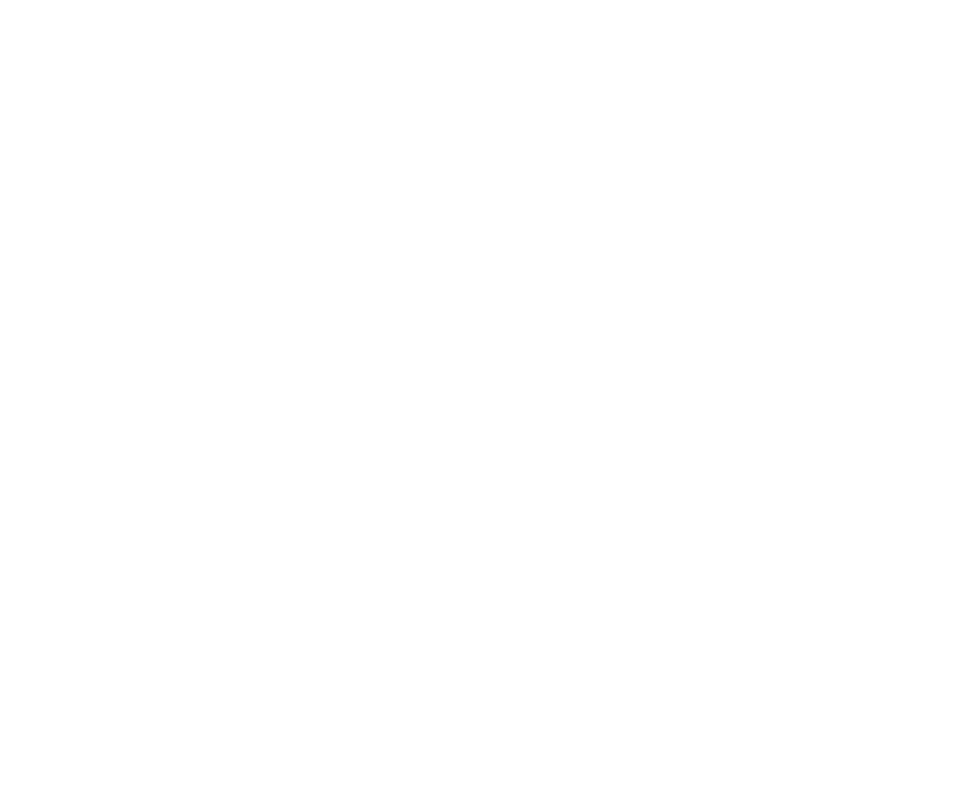
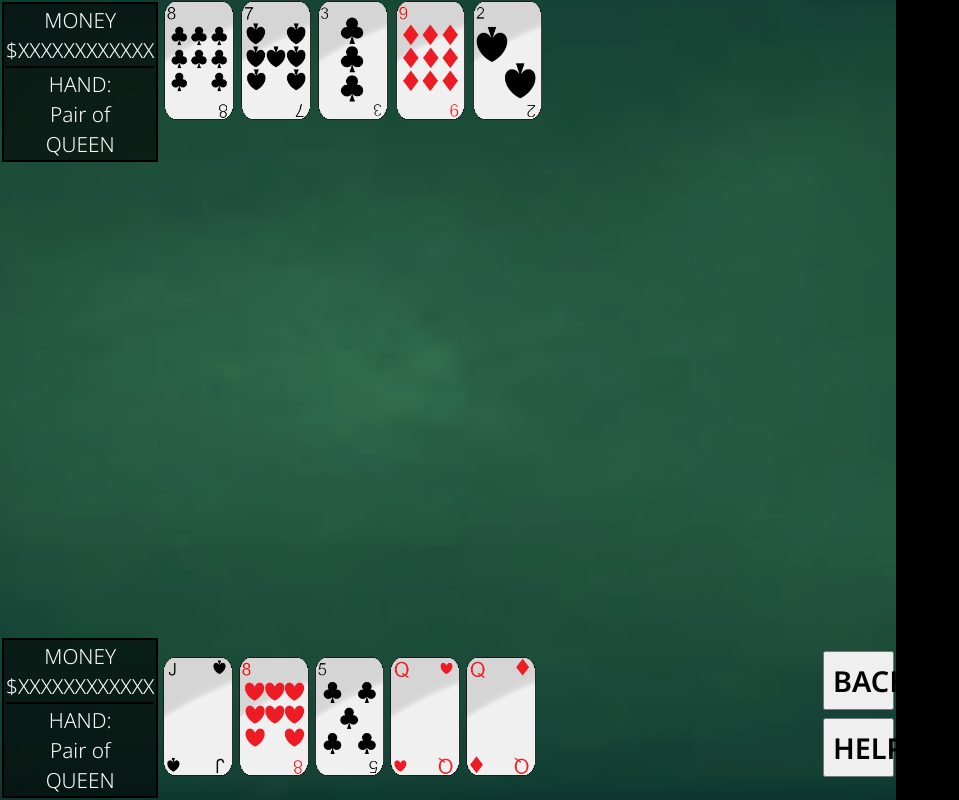
Before and after one commit to WendigoCompany/CasinoNeptunia, a React (Create React App) app: page / in a window 1280 px wide. Shown: the whole page, without its empty margins (0-959 px from the left). Built offline with nearby package versions, Linux system fonts and the light colour scheme.

Commit message:
Trabajando en UI de Mesa

```diff
--- a/src/App.jsx
+++ b/src/App.jsx
@@ -2,6 +2,7 @@
 import Poker from "./Games/Poker/Component";
 import PPT from "./Games/PPT/Component";
 
+import "./Css/main.css"
 
 export default function App(){
     return <>
--- /dev/null
+++ b/src/Css/basic.css
@@ -0,0 +1,60 @@
+.bim {
+    background-size: cover;
+    background-repeat: no-repeat;
+    background-position: center;
+}
+
+.pabs {
+    position: absolute;
+}
+
+.w100 {
+    width: 100%;
+}
+
+.h100 {
+    height: 100%;
+}
+
+.dinl{
+    display: inline;
+}
+
+.dinlbl{
+    display: inline-block;
+}
+
+.point{
+    cursor: pointer;
+}
+
+.txalil{
+    text-align: left;
+}
+
+.txalir{
+    text-align: right;
+}
+
+.txalic{
+    text-align: center;
+}
+
+/* FONTS */
+.btn-txt{
+    font-family: "Noto Sans", sans-serif;
+    font-optical-sizing: auto;
+    font-weight: 600;
+    font-style: normal;
+    font-variation-settings:
+      "wdth" 100;
+}
+
+.b-txt-1{
+    font-family: "Noto Sans", sans-serif;
+    font-optical-sizing: auto;
+    font-weight: 300;
+    font-style: normal;
+    font-variation-settings:
+      "wdth" 100;
+}
--- /dev/null
+++ b/src/Css/main.css
@@ -0,0 +1,7 @@
+@import url('./fonts.css');
+@import url('./basic.css');
+
+*{
+    margin: 0;
+    padding: 0;
+}
--- /dev/null
+++ b/src/Games/Assets/Components.jsx
@@ -0,0 +1,15 @@
+import "./Style.css"
+import mat from "../../Assets/Backgrounds/Mesa.png"
+
+export function PlayMat ({children}){
+    return <div className="play-mat bim pabs" style={{"background-image": `url('${mat}')`}}>
+        {children}
+    </div>
+}
+
+
+export function Waifu ({children}){
+    return <div className="waifu-stand pabs">
+            {children}
+    </div>
+}
--- /dev/null
+++ b/src/Games/Assets/Style.css
@@ -0,0 +1,72 @@
+.play-mat {
+    width: 70%;
+    height: 100%;
+}
+
+.waifu-stand {
+    width: 30%;
+    height: 100%;
+    background-color: black;
+    right: 0%;
+}
+
+#CPU-HAND {
+    top: 0%;
+
+}
+
+.table-hand {
+    width: 100%;
+
+}
+
+.table-hand-user{
+    bottom: 0%;
+}
+
+.table-hand tr td:nth-child(1) {
+    width: 15%;
+}
+
+.table-hand tr td:nth-child(2) {
+    width: 77%;
+
+}
+
+.table-hand tr td:nth-child(3) {
+    width: 8%;
+}
+
+
+.card-cont {
+    height: 15vh;
+    margin: 0% .3%;
+    opacity: 0;
+    transition: opacity .3s;
+}
+
+
+
+
+.help-button{
+    font-size: 1.8rem;
+    padding: 10%;
+    width: 90%;
+    margin-bottom: 10%;
+}
+
+
+.cpu-info-hand , .user-info-hand{
+    vertical-align: top;
+    border: 2px solid black;
+    font-size: 1.3rem;
+    color: #ffffff;
+    background-color: #00000097;
+    height: 15vh;
+}
+
+.bet-container{
+    width: 100%;
+    height: 60vh;
+    bottom: 20vh;
+}
--- a/src/Games/Poker/Component.jsx
+++ b/src/Games/Poker/Component.jsx
@@ -1,4 +1,5 @@
 import { countRepeat, SortMayor, SortMenor } from "../../Tools/tools";
+import { PlayMat, Waifu } from "../Assets/Components";
 import Cards_Assets from "../Card_Assets"
 import random from "../random"
 
@@ -21,6 +22,8 @@
     let DECK = []
     let ORIGINAL_DECK = []
     //CARTAS
+
+    let cartsToReturn = []
 
 
     const Scale = [
@@ -58,7 +61,7 @@
                 }
 
                 if (card_repeated) {
-                    return { bool: true, scalevalue: card_repeated, scalename: 'Pair of ' + specialValues(card_repeated), id: 1 };
+                    return { bool: true, scalevalue: card_repeated, scalename: 'Pair of -' + specialValues(card_repeated), id: 1 };
 
                 } else {
                     return { bool: false };
@@ -110,7 +113,7 @@
                 }
 
                 if (card_repeated) {
-                    return { bool: true, scalevalue: card_repeated, scalename: 'Trio of ' + specialValues(card_repeated), id: 3 };
+                    return { bool: true, scalevalue: card_repeated, scalename: 'Trio of -' + specialValues(card_repeated), id: 3 };
 
                 } else {
                     return { bool: false };
@@ -166,7 +169,7 @@
 
                 }
 
-                return { bool: true, scalevalue: Scale[0].vali(HAND).scalevalue, scalename: 'Flush of ' + specialValues(palo), id: 5 };
+                return { bool: true, scalevalue: Scale[0].vali(HAND).scalevalue, scalename: 'Flush of -' + specialValues(palo), id: 5 };
 
             }, id: 5
         },
@@ -195,7 +198,7 @@
                 }
 
                 if (card_repeated) {
-                    return { bool: true, scalevalue: card_repeated, scalename: 'Poker of ' + specialValues(card_repeated), id: 7 };
+                    return { bool: true, scalevalue: card_repeated, scalename: 'Poker of -' + specialValues(card_repeated), id: 7 };
 
                 } else {
                     return { bool: false };
@@ -207,7 +210,7 @@
             name: 'Straight Flush', vali: (HAND) => {
                 const flush = Scale[5].vali(HAND);
                 const straight = Scale[4].vali(HAND);
-                if(flush.bool && straight.bool){
+                if (flush.bool && straight.bool) {
 
                     return { bool: true, scalevalue: straight.scalevalue, scalename: 'Straight Flush - ' + `${straight.scalename.split("-")[1]}`, id: 8 };
                 }
@@ -223,7 +226,7 @@
                 const flush = Scale[5].vali(HAND);
                 let RV = SortMenor(ReplaceAs(Raw_Values(HAND)));
                 if (flush.bool && RV.indexOf(10) != -1 && RV.indexOf(11) != -1 && RV.indexOf(12) != -1 && RV.indexOf(13) != -1 && RV.indexOf(14) != -1) {
-                    return { bool: true, scalevalue: 14, scalename: 'Royal Flush', id: 9 };
+                    return { bool: true, scalevalue: 14, scalename: 'Royal Flush-', id: 9 };
                 }
                 return { bool: false };
             }, id: 9
@@ -335,16 +338,29 @@
 
 
 
-        HAND = [
-            { val: 11, palo: 'T' },
-            { val: 10, palo: 'T' },
-            { val: 12, palo: 'T' },
-            { val: 1, palo: 'T' },
-            { val: 13, palo: 'T' },
+        // HAND = [
+        //     { val: 3, palo: 'D' },
+        //     { val: 3, palo: 'C' },
+        //     { val: 1, palo: 'T' },
+        //     { val: 1, palo: 'T' },
+        //     { val: 3, palo: 'T' },
 
-        ]
+        // ]
 
-        console.log(Scale[9].vali(HAND));
+        let results = undefined;
+        for (let i = 0; i < Scale.length; i++) {
+            const res = Scale[i].vali(HAND)
+            if (res.bool) {
+                results = res
+            }
+
+        }
+
+        return results
+        // console.log("*********************************");
+        // console.log(HAND);
+        // console.log(results);
+        // console.log("*********************************");
 
         //usar unshift
 
@@ -395,6 +411,13 @@
 
     */
 
+    // Se compara el valor del trío en cada Full House. El que tenga el trío de mayor valor gana. Por ejemplo:
+
+    // K-K-K 7-7 vence a Q-Q-Q 8-8, porque el trío de reyes es superior al de reinas.
+
+    // Si ambos jugadores tienen el mismo trío, entonces se compara el valor del par. El jugador con el par más alto gana. Ejemplo:
+
+    // 10-10-10 A-A vence a 10-10-10 K-K, porque el par de ases es superior al par de reyes.
 
 
     // High Card
@@ -453,8 +476,9 @@
     //START
 
 
- //SI 2 ROYAL FLUSH, GANA EL JUGADOR
+    //SI 2 ROYAL FLUSH, GANA EL JUGADOR
     if (ORIGINAL_DECK.length == 0) {
+
         for (let i = 0; i < 12; i++) {
             ORIGINAL_DECK.push({
                 val: i + 1,
@@ -483,15 +507,168 @@
     }
 
     New_Hand()
+
+
     // debug()
 
 
     //START
     return <div>
+        <PlayMat>
 
+            <table className="table-hand pabs">
+                <tr>
+                    <td className="cpu-info-hand txalic">
+                        <table className="table-info">
+                            <tr>
+                                <td>
+                                    <label htmlFor="" className="b-txt-1">MONEY</label>
+                                </td>
+                            </tr>
+                            <tr>
+                                <td>
+                                    <label htmlFor="" className="b-txt-1">${"XXXXXXXXXXXX"}</label>
+                                </td>
+
+                            </tr>
+                            <hr color="black" />
+                            <tr>
+                                <td>
+                                    <label htmlFor="" className="b-txt-1">HAND:</label>
+                                </td>
+                            </tr>
+                            <tr>
+                                <td>
+                                    <label htmlFor="" className="b-txt-1">{USER_VALUE.scalename.split("-")[0]}</label>
+                                </td>
+
+                            </tr>
+                            <tr>
+                                <td>
+                                    <label htmlFor="" className="b-txt-1">{USER_VALUE.scalename.split("-")[1]}</label>
+                                </td>
+
+                            </tr>
+                        </table>
+                    </td>
+                    <td>
+                        <div id="CPU-HAND" className="pabs w100">
+                            <HAND_Compo HAND={CPU_HAND} id={'CPU'}></HAND_Compo>
+                        </div>
+                    </td>
+                    <td className="txalir">
+
+                    </td>
+                </tr>
+            </table>
+
+        <div className="bet-container pabs">
+
+        </div>
+
+            <table className="table-hand pabs table-hand-user">
+                <tr>
+                    <td className=" user-info-hand txalic">
+                        <table className="table-info">
+                            <tr>
+                                <td>
+                                    <label htmlFor="" className="b-txt-1">MONEY</label>
+                                </td>
+                            </tr>
+                            <tr>
+                                <td>
+                                    <label htmlFor="" className="b-txt-1">${"XXXXXXXXXXXX"}</label>
+                                </td>
+
+                            </tr>
+                            <hr color="black" />
+                            <tr>
+                                <td>
+                                    <label htmlFor="" className="b-txt-1">HAND:</label>
+                                </td>
+                            </tr>
+                            <tr>
+                                <td>
+                                    <label htmlFor="" className="b-txt-1">{USER_VALUE.scalename.split("-")[0]}</label>
+                                </td>
+
+                            </tr>
+                            <tr>
+                                <td>
+                                    <label htmlFor="" className="b-txt-1">{USER_VALUE.scalename.split("-")[1]}</label>
+                                </td>
+
+                            </tr>
+                        </table>
+                    </td>
+                    <td>
+                        <div id="USER-HAND">
+                            <HAND_Compo HAND={USER_HAND} id={'USER'}></HAND_Compo>
+                        </div>
+                    </td>
+                    <td className="txalir">
+                               <button onClick={()=>{
+                            alert(1)
+                        }} className="point help-button btn-txt">BACK</button>
+                        <button className="point help-button btn-txt">HELP</button>
+                    </td>
+                </tr>
+            </table>
+
+        </PlayMat>
+        <Waifu></Waifu>
     </div>
 
 
 
 
 }
+
+function HAND_Compo({ HAND, id }) {
+    console.log(HAND);
+    const BUILD_CARDS = () => {
+        const HAND_COMPONENTS = [];
+        for (let i = 0; i < HAND.length; i++) {
+            HAND_COMPONENTS.push(
+                <div id={`card-${id}-${i}`} className="dinlbl card-cont">
+                    <CARD CARD={HAND[i]} id={id} />
+                </div>
+            )
+
+        }
+
+
+        let ci = 0;
+        let int = setInterval(() => {
+            document.getElementById(`card-${id}-${ci}`).style.opacity = 1;
+            ci++
+
+            if (ci == HAND.length) {
+                clearInterval(int)
+            }
+        }, 250);
+        return HAND_COMPONENTS
+    }
+    return <div>
+        {BUILD_CARDS()}
+    </div>
+}
+
+function CARD({ CARD, id }) {
+    return <img className={`${id == 'USER' ? 'point' : ''} w100 h100`} data-active="f" style={{ top: "-20%" }} onClick={(e) => {
+        // e.target.style
+        if(id == 'USER'){
+            if (e.target.getAttribute('data-active') == 'f') {
+                e.target.style.position = "relative";
+                e.target.setAttribute('data-active', 't')
+            } else {
+                e.target.style.position = "static";
+                e.target.setAttribute('data-active', 'f')
+            }
+
+        }
+
+
+    }} src={CARD.img} alt="" />
+
+}
```
Also changed, not shown: src/Css/fonts.css (added, +14 -0 lines), src/Assets/Backgrounds/Mesa.png (added).
